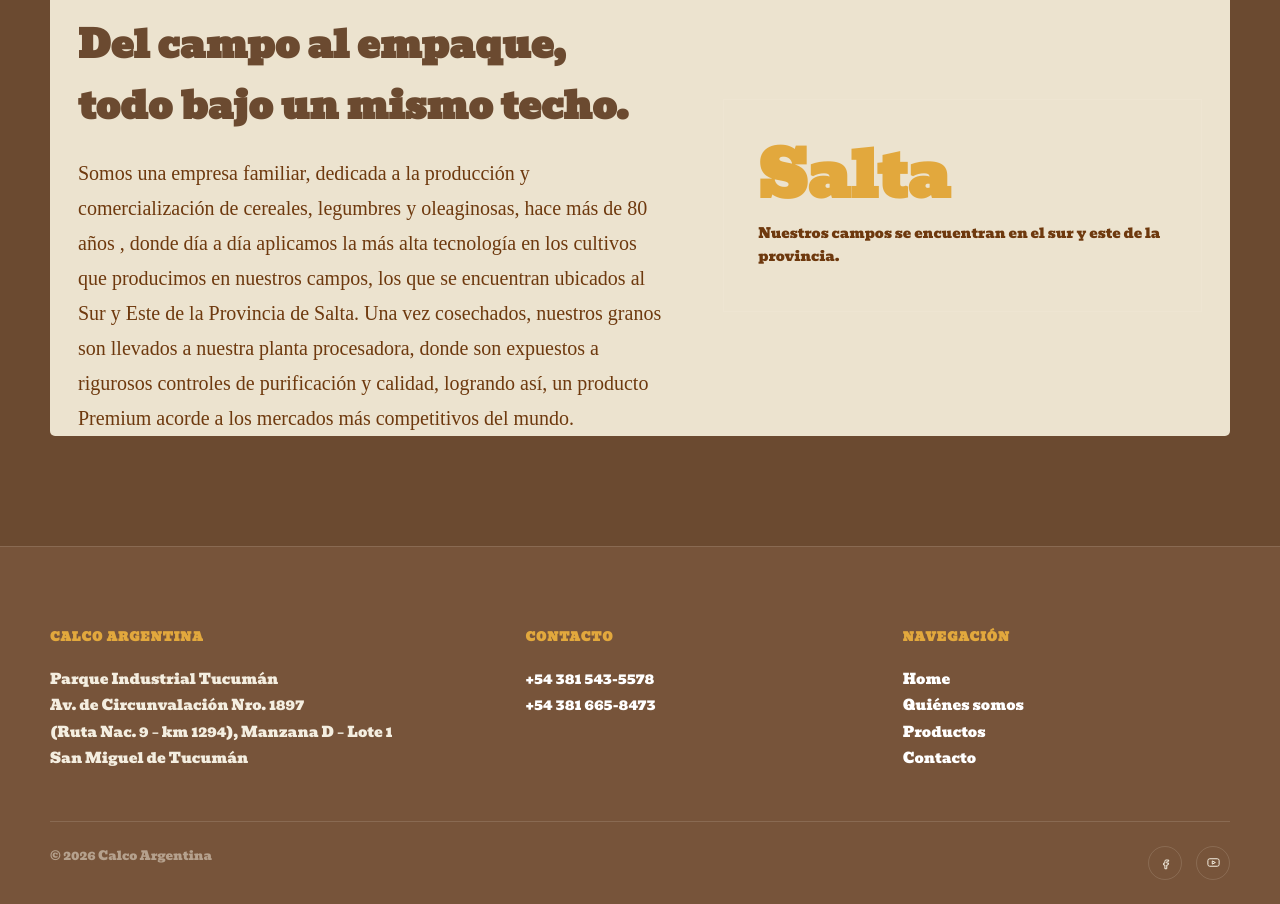
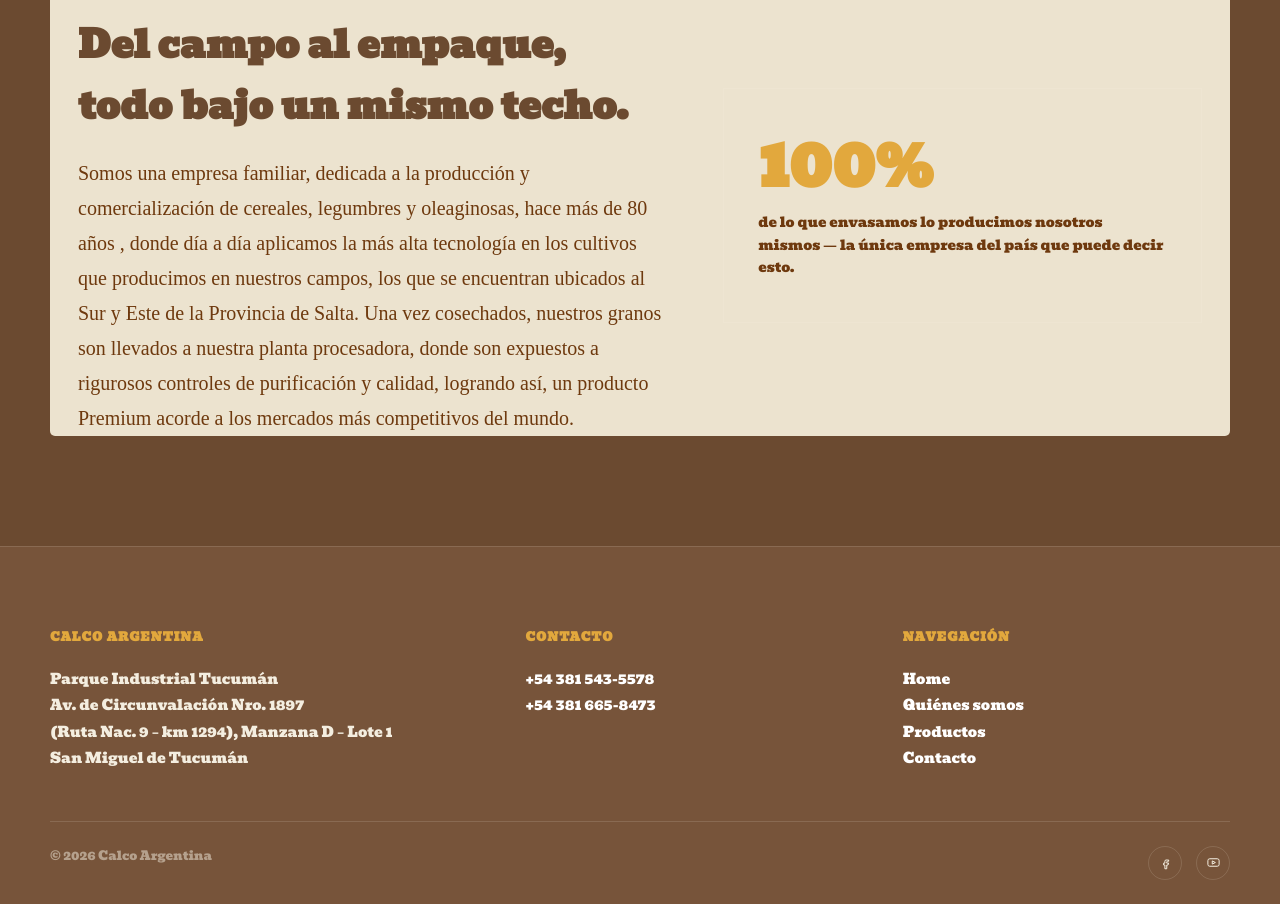
Before and after one commit to AgustinFuentesMa/Calco, a Next.js app: page / in a window 1280 px wide. Shown: the part 3180-4084 px from the top of the page. Built offline with nearby package versions, Linux system fonts and the light colour scheme.

Commit message:
Revertir cambio no aprobado: components/QuienesSomos.tsx

```diff
--- a/components/QuienesSomos.tsx
+++ b/components/QuienesSomos.tsx
@@ -17,9 +17,10 @@ export default function QuienesSomos() {
           </p>
         </div>
         <div className="stat-box">
-          <div className="num">Salta</div>
+          <div className="num">100%</div>
           <div className="cap">
-            Nuestros campos se encuentran en el sur y este de la provincia.
+            de lo que envasamos lo producimos nosotros mismos — la única
+            empresa del país que puede decir esto.
           </div>
         </div>
       </div>
```
